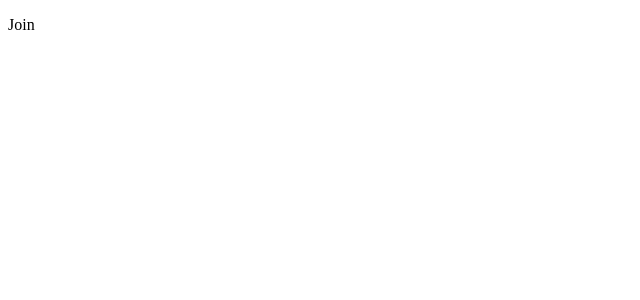
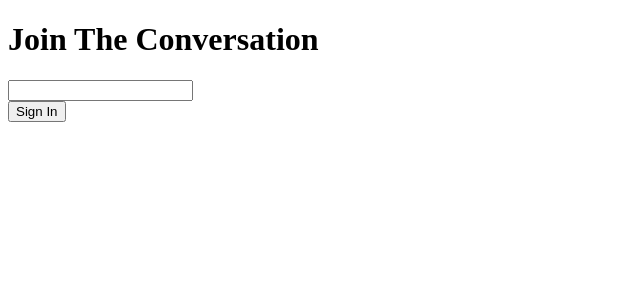
Before and after one commit to BrandonMGH/React-Chat_App, a React (Vite) app in the folder client/: page / in a window 1280 px wide. Shown: the top 300 px of the page, without its empty margins (0-640 px from the left). Built offline with nearby package versions, Linux system fonts and the light colour scheme.

Commit message:
able to transfer the input value from the join component over to the chat component

```diff
--- a/client/package.json
+++ b/client/package.json
@@ -11,6 +11,7 @@
   "license": "ISC",
   "dependencies": {
     "@material-ui/core": "^4.6.0",
+    "@material-ui/icons": "^4.5.1",
     "query-string": "^6.8.3",
     "react": "^16.11.0",
     "react-dom": "^16.11.0",
--- a/client/src/Join.js
+++ b/client/src/Join.js
@@ -1,7 +1,21 @@
-import React from "react"
+import React, { useState } from 'react';
+import { Link } from "react-router-dom";
 
-export default function Join () {
+export default function Join() {
+    const [name, setName] = useState("")
     return (
-        <p>Join</p>
+        <div>
+            <div>
+                <h1> Join The Conversation</h1>
+            </div>
+            <div>
+                <input onChange={event => setName(event.target.value)} />
+            </div>
+            <div>
+            <Link onClick={event => (!name) ? event.preventDefault() : null} to={`/chat?name=${name}`}>
+          <button className={'button mt-20'} type="submit">Sign In</button>
+        </Link>
+            </div>
+        </div>
     )
 }
```
Also changed, not shown: 3 other files (tests, documents, lock files or other folders).
